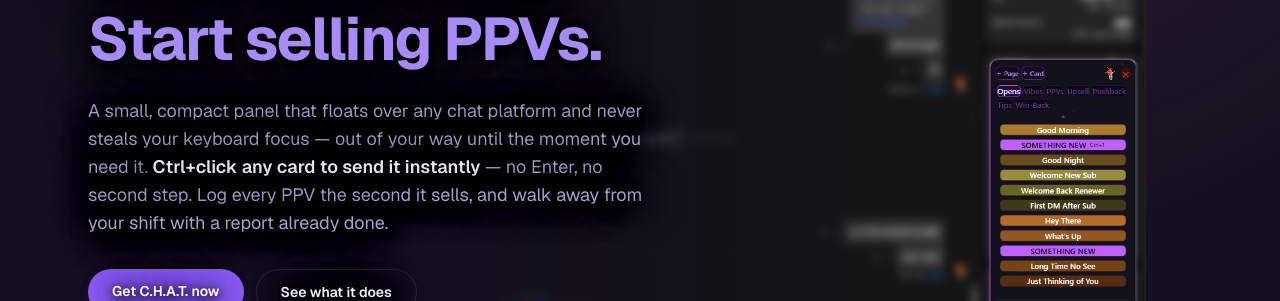
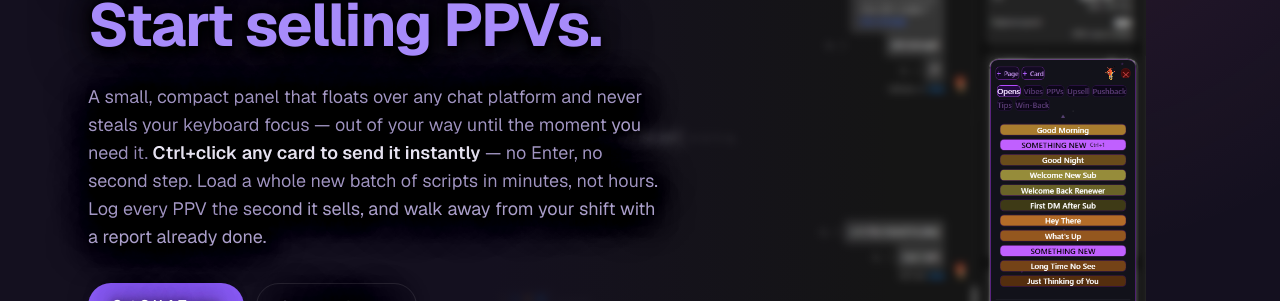
Before and after one commit to Musaka96/CHATCOM, a Next.js app: page / in a window 1280 px wide. Shown: the part 259-560 px from the top of the page. Built offline with nearby package versions, Linux system fonts and the light colour scheme; no server answers.

Commit message:
Mention fast script loading in hero copy

```diff
--- a/src/app/page.tsx
+++ b/src/app/page.tsx
@@ -145,8 +145,9 @@
               A small, compact panel that floats over any chat platform and
               never steals your keyboard focus — out of your way until the
               moment you need it. <strong className="font-semibold text-foreground">Ctrl+click any card to send it instantly</strong> —
-              no Enter, no second step. Log every PPV the second it sells, and
-              walk away from your shift with a report already done.
+              no Enter, no second step. Load a whole new batch of scripts in
+              minutes, not hours. Log every PPV the second it sells, and walk
+              away from your shift with a report already done.
             </p>
             <div className="mt-8 flex flex-col gap-3 sm:flex-row">
               <Link
```
